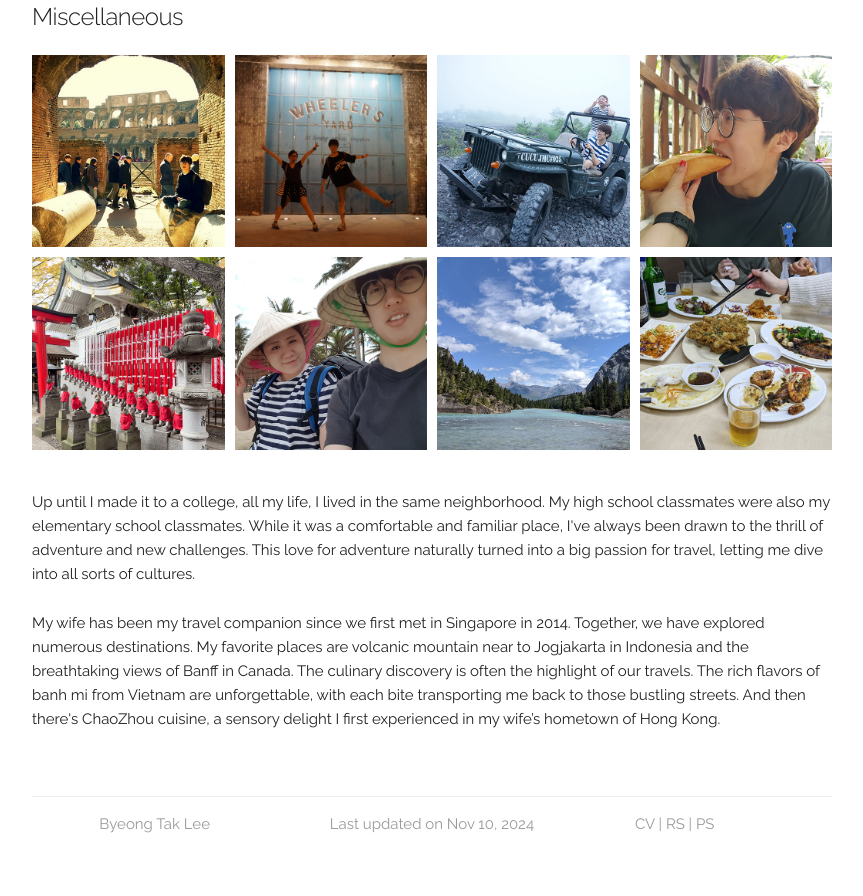
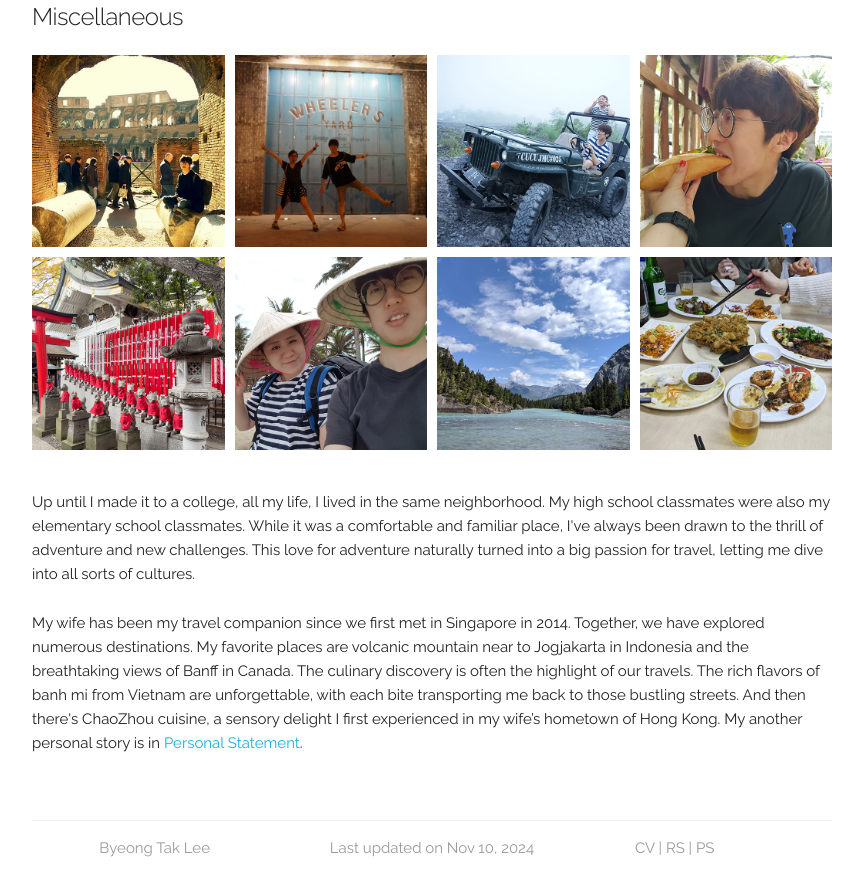
Before and after one commit to byeongtak/byeongtak.github.io, a Jekyll site: the page built from index.html, in a window 1280 px wide and 900 px high, scrolled down 3356 px. Shown: the top 896 px of the window, without its empty margins (208-1071 px from the left). Built offline with Jekyll 4.4.1, drawn with Linux system fonts in a browser that asks for light colours; some of the changed text lies outside the part shown.

Commit message:
Update index.html

```diff
--- a/index.html
+++ b/index.html
@@ -25,7 +25,7 @@ layout: default
 	As such, my research interests lies at the intersection between machine learning and biomedicine.
 	From a methodological perspective, I am interested in <b>domain generalization</b> and the problem of <b>noisy data</b> in biology and medicine.
 	Regarding applications, I am interested in applying machine learning to <b>bioinformatics</b>.
-	The detail of my research experience and interest is in <a href="{{ site.data.main_info.research_statement }}" style="text-decoration: none;" target="_blank">Research Statement</a>.
+	The detail of my research experience and interest are in <a href="{{ site.data.main_info.research_statement }}" style="text-decoration: none;" target="_blank">Research Statement</a>.
 </div>
 
 <!-- ========== Education ========== -->
@@ -263,6 +263,7 @@ layout: default
 	The culinary discovery is often the highlight of our travels.
 	The rich flavors of banh mi from Vietnam are unforgettable, with each bite transporting me back to those bustling streets.
 	And then there's ChaoZhou cuisine, a sensory delight I first experienced in my wife’s hometown of Hong Kong.
+	My another personal story is in <a href="{{ site.data.main_info.personal_statement }}" style="text-decoration: none;" target="_blank">Personal Statement</a>.
     </p>
 </div>
 
```
